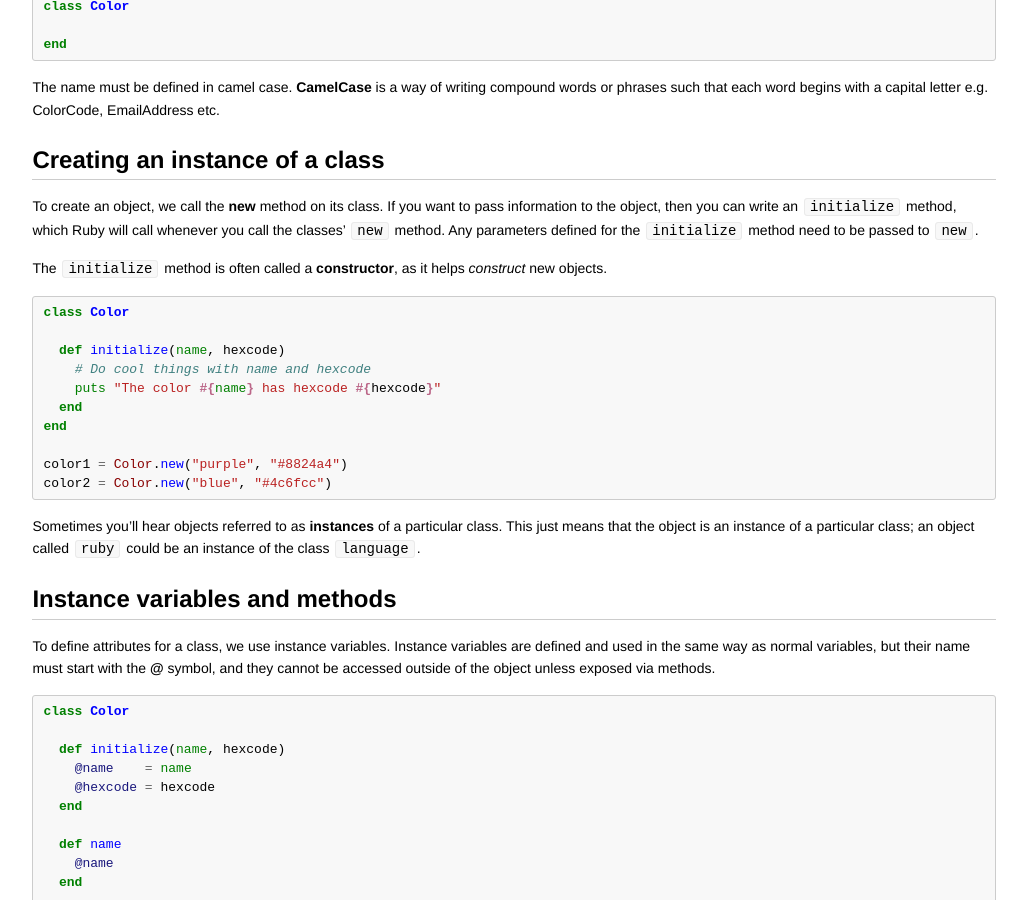
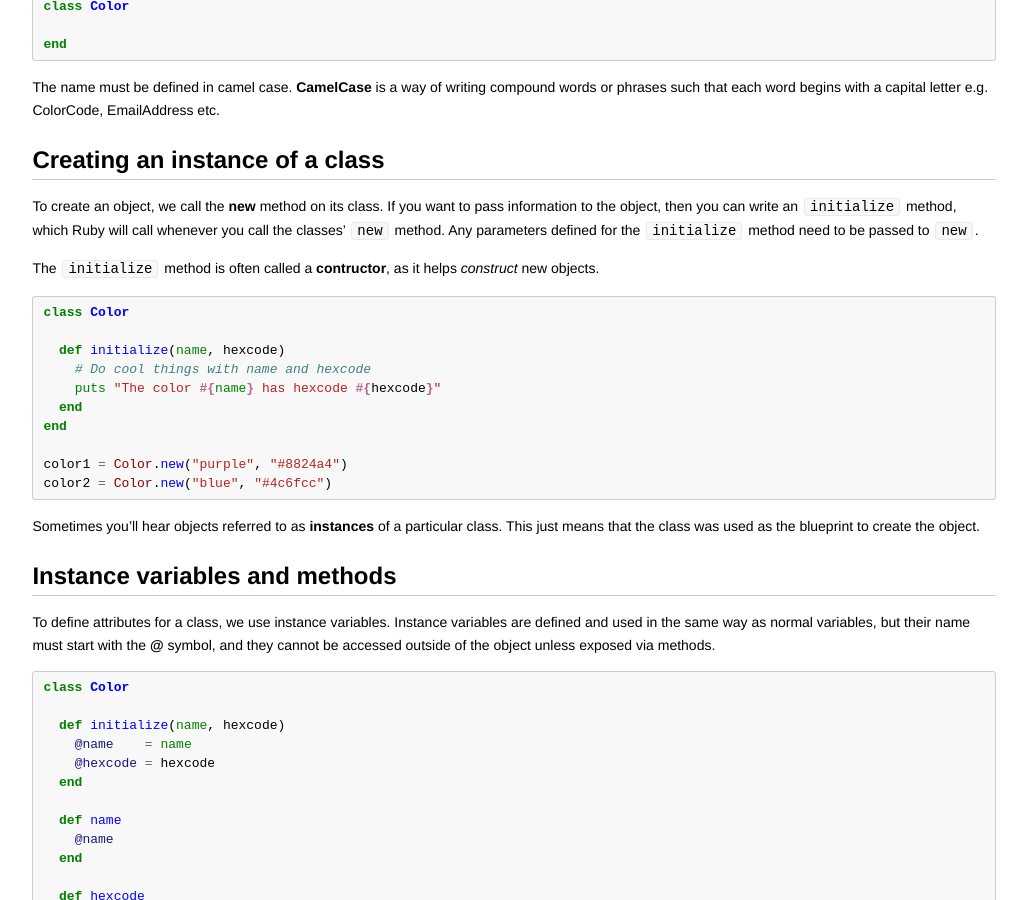
Before and after one commit to codebar/tutorials, a Jekyll site: the page built from ruby/lesson4/tutorial.md, in a window 1280 px wide and 900 px high, scrolled down 683 px. Shown: the whole window, without its empty margins (126-1153 px from the left). Built offline with Jekyll 4.4.1, drawn with Linux system fonts in a browser that asks for light colours; Markdown is read by kramdown in place of the engine named in the settings.

Commit message:
Revert really sucky  commit
This reverts commit c5a08d1d86ac7d58884adaac5318cf9867a7e8af.

````diff
--- a/ruby/lesson4/tutorial.md
+++ b/ruby/lesson4/tutorial.md
@@ -34,7 +34,7 @@ The name must be defined in camel case. **CamelCase** is a way of writing compou
 
 To create an object, we call the **new** method on its class. If you want to pass information to the object, then you can write an `initialize` method, which Ruby will call whenever you call the classes' `new` method. Any parameters defined for the `initialize` method need to be passed to `new`.
 
-The `initialize` method is often called a **constructor**, as it helps *construct* new objects.
+The `initialize` method is often called a **contructor**, as it helps *construct* new objects.
 
 ```ruby
 class Color
@@ -49,7 +49,7 @@ color1 = Color.new("purple", "#8824a4")
 color2 = Color.new("blue", "#4c6fcc")
 ```
 
-Sometimes you'll hear objects referred to as **instances** of a particular class. This just means that the object is an instance of a particular class; an object called `ruby` could be an instance of the class `language`.
+Sometimes you'll hear objects referred to as **instances** of a particular class. This just means that the class was used as the blueprint to create the object.
 
 ## Instance variables and methods
 
````
